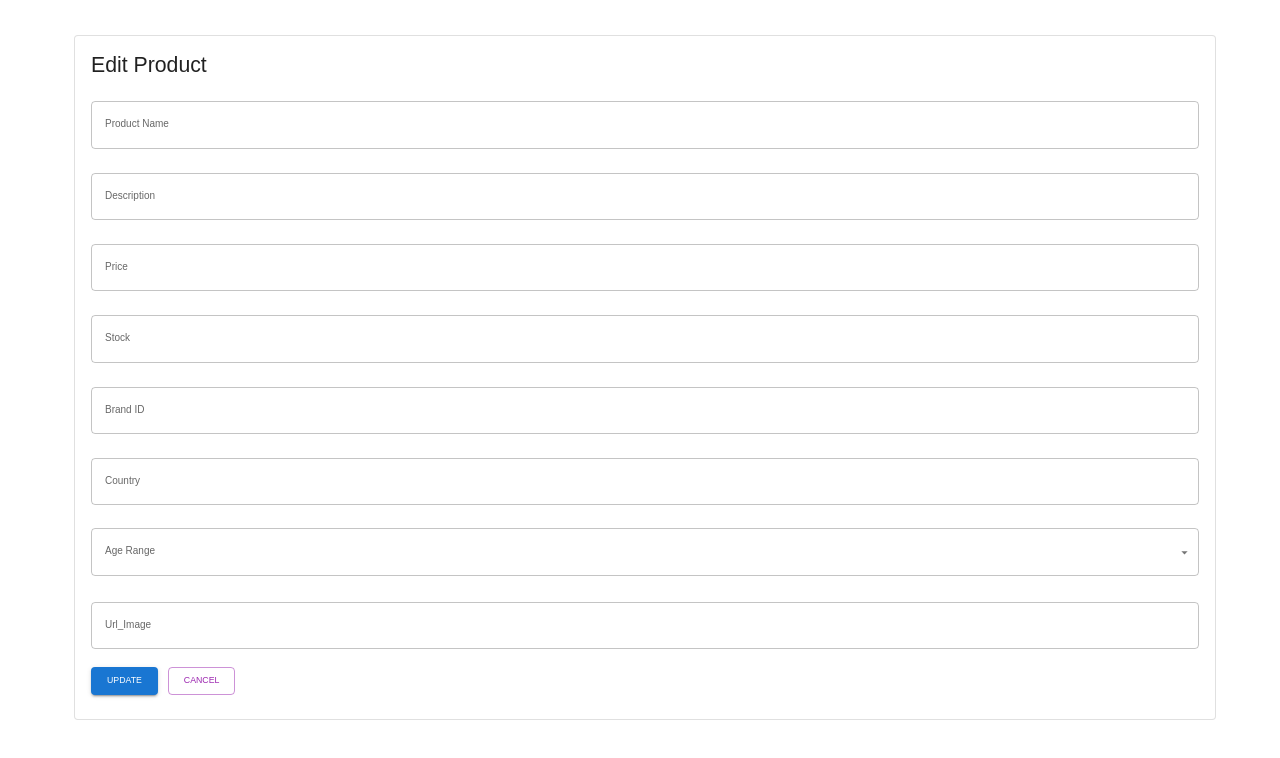
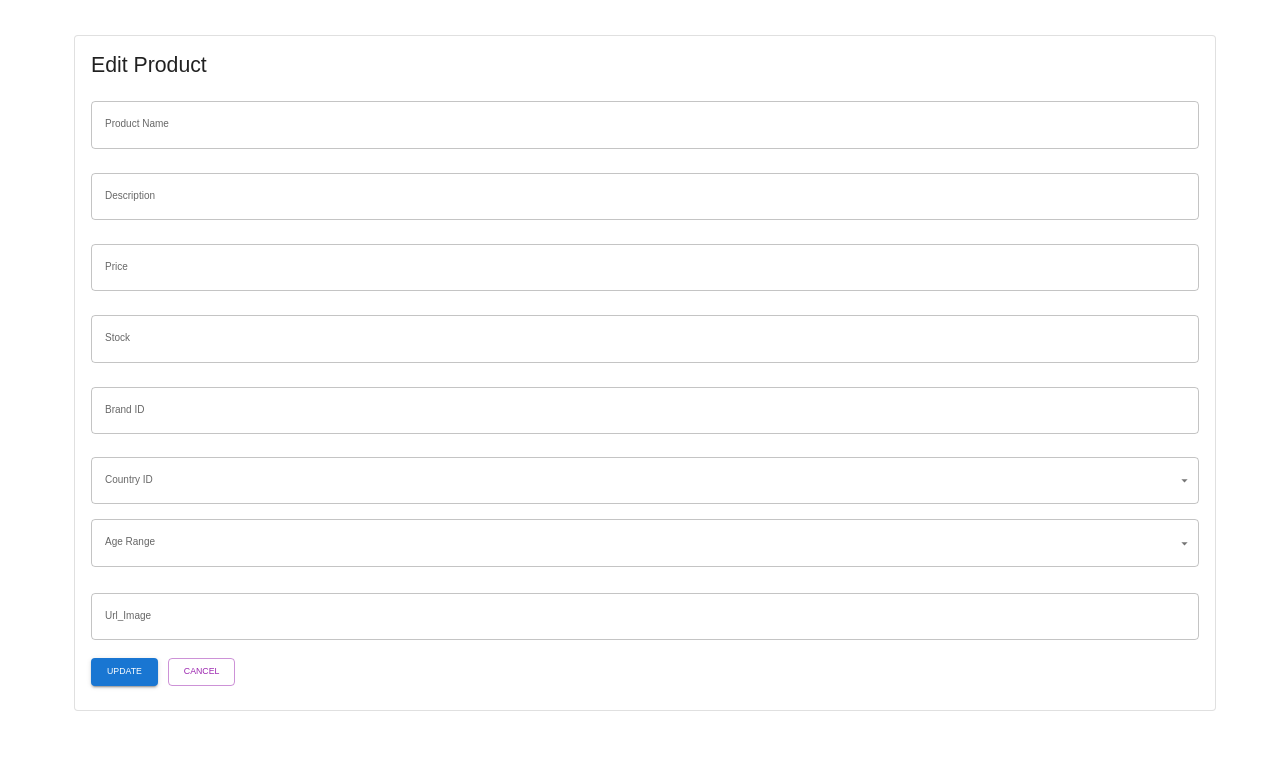
Before and after one commit to hoapooh/milk-magic-haven, a React (Create React App) app in the folder client/: page /editproduct/1 in a window 1280 px wide. Shown: the top 758 px of the page. Built offline with nearby package versions, Linux system fonts and the light colour scheme; no server answers; a web font is replaced by a local one.

Commit message:
update edit staff

```diff
--- a/client/src/pages/Staff/EditCreate/Edit.js
+++ b/client/src/pages/Staff/EditCreate/Edit.js
@@ -23,36 +23,24 @@ export default function Edit() {
   const { id } = useParams();
   const [edit, setEdit] = useState({});
   const nav = useNavigate();
-  const [proName, setProName] = useState("");
-  const [prodes, setProdes] = useState("");
-  const [price, setPrice] = useState("");
-  const [stock, setStock] = useState("");
-  const [brandname, setBrandName] = useState("");
-  const [country, setCountry] = useState("");
-  const [range, setRange] = useState("");
-  const [img, setImg] = useState("");
 
   const urlRegex =
     /(https?:\/\/(?:www\.|(?!www))[a-zA-Z0-9][a-zA-Z0-9-]+[a-zA-Z0-9]\.[^\s]{2,}|www\.[a-zA-Z0-9][a-zA-Z0-9-]+[a-zA-Z0-9]\.[^\s]{2,}|https?:\/\/(?:www\.|(?!www))[a-zA-Z0-9]+\.[^\s]{2,}|www\.[a-zA-Z0-9]+\.[^\s]{2,})/gi;
 
   const formik = useFormik({
-    isDirtyForm: true,
     initialValues: {
-      proName: proName,
-      prodes: prodes,
-      price: price,
-      stock: stock,
-      brandname: brandname,
-      country: country,
-      range: range,
-      img: img,
+      proName: "",
+      prodes: "",
+      price: "",
+      stock: "",
+      brandname: "",
+      country: "",
+      range: "",
+      img: "",
     },
-
     onSubmit: (values) => {
       handleUpdateProduct();
-      console.log(values);
     },
-
     validationSchema: Yup.object({
       proName: Yup.string()
         .required("Required.")
@@ -62,7 +50,7 @@ export default function Edit() {
         .min(2, "Must be 2 characters or more"),
       price: Yup.number().required("Required."),
       stock: Yup.number().required("Required."),
-      brandname: Yup.number().required("Required."),
+      brandname: Yup.string().required("Required."),
       country: Yup.string()
         .required("Required.")
         .min(2, "Must be 2 characters or more"),
@@ -82,14 +70,16 @@ export default function Edit() {
       const data = await response.json();
       const product = data.product;
       setEdit(product);
-      setProName(product.product_name);
-      setProdes(product.description);
-      setPrice(product.price);
-      setStock(product.stock);
-      setBrandName(product.brand_name);
-      setCountry(product.country_name);
-      setRange(product.age_range);
-      setImg(product.image_url);
+      formik.setValues({
+        proName: product.product_name,
+        prodes: product.description,
+        price: product.price,
+        stock: product.stock,
+        brandname: product.brand_name,
+        country: product.country_name,
+        range: product.age_range,
+        img: product.image_url,
+      });
     } catch (error) {
       console.log("Error fetching product data:", error);
     }
@@ -98,6 +88,8 @@ export default function Edit() {
   useEffect(() => {
     fetchData();
   }, []);
+
+  console.log(edit);
 
   const handleUpdateProduct = async () => {
     try {
@@ -130,14 +122,10 @@ export default function Edit() {
     }
   };
 
-  console.log(edit);
+  console.log(formik.values)
 
   const handleCancel = () => {
     nav("/staff/manageproduct");
-  };
-
-  const handleChange = (event) => {
-    setRange(event.target.value);
   };
 
   return (
@@ -154,7 +142,7 @@ export default function Edit() {
                 <TextField
                   fullWidth
                   label="Product Name"
-                  value={formik.proName}
+                  value={formik.values.proName}
                   name="proName"
                   onChange={formik.handleChange}
                   margin="normal"
@@ -167,7 +155,7 @@ export default function Edit() {
                 <TextField
                   fullWidth
                   label="Description"
-                  value={formik.prodes}
+                  value={formik.values.prodes}
                   name="prodes"
                   onChange={formik.handleChange}
                   margin="normal"
@@ -181,7 +169,7 @@ export default function Edit() {
                   fullWidth
                   label="Price"
                   type="number"
-                  value={formik.price}
+                  value={formik.values.price}
                   name="price"
                   onChange={formik.handleChange}
                   margin="normal"
@@ -195,7 +183,7 @@ export default function Edit() {
                   fullWidth
                   label="Stock"
                   type="number"
-                  value={formik.stock}
+                  value={formik.values.stock}
                   name="stock"
                   onChange={formik.handleChange}
                   margin="normal"
@@ -208,8 +196,8 @@ export default function Edit() {
                 <TextField
                   fullWidth
                   label="Brand ID"
-                  type="number"
-                  value={formik.brandname}
+                  // type="number"
+                  value={formik.values.brandname}
                   name="brandname"
                   onChange={formik.handleChange}
                   margin="normal"
@@ -219,10 +207,10 @@ export default function Edit() {
                     {formik.errors.brandname}
                   </Typography>
                 )}
-                <TextField
+                {/* <TextField
                   fullWidth
                   label="Country"
-                  value={formik.country}
+                  value={formik.values.country}
                   name="country"
                   onChange={formik.handleChange}
                   margin="normal"
@@ -231,7 +219,35 @@ export default function Edit() {
                   <Typography color="error" variant="h4">
                     {formik.errors.country}
                   </Typography>
-                )}
+                )} */}
+
+                <Box
+                  sx={{
+                    minWidth: 120,
+                    marginTop: "15px",
+                    marginBottom: "10px",
+                  }}
+                >
+                  <FormControl fullWidth>
+                    <InputLabel id="demo-simple-select-label">
+                      Country ID
+                    </InputLabel>
+                    <Select
+                      labelId="demo-simple-select-label"
+                      id="demo-simple-select"
+                      value={formik.values.country}
+                      name="country"
+                      label="Country Name"
+                      onChange={formik.handleChange}
+                    >
+                      <MenuItem value={"VNA"}>Việt Nam</MenuItem>
+                      <MenuItem value={"NED"}>Hà Lan</MenuItem>
+                      <MenuItem value={"KOR"}>Hàn Quốc</MenuItem>
+                      <MenuItem value={"SWE"}>Thụy Điển</MenuItem>
+                      <MenuItem value={"USA"}>Mỹ</MenuItem>
+                    </Select>
+                  </FormControl>
+                </Box>
                 <Box
                   sx={{
                     minWidth: 120,
@@ -246,7 +262,7 @@ export default function Edit() {
                     <Select
                       labelId="demo-simple-select-label"
                       id="demo-simple-select"
-                      value={formik.range}
+                      value={formik.values.range}
                       name="range"
                       label="Age Range"
                       onChange={formik.handleChange}
@@ -264,7 +280,7 @@ export default function Edit() {
                 <TextField
                   fullWidth
                   label="Url_Image"
-                  value={formik.img}
+                  value={formik.values.img}
                   name="img"
                   onChange={formik.handleChange}
                   margin="normal"
```
Also changed, not shown: 1 other file (tests, documents, lock files or other folders).
